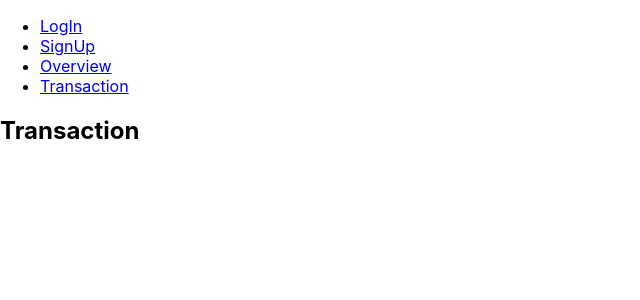
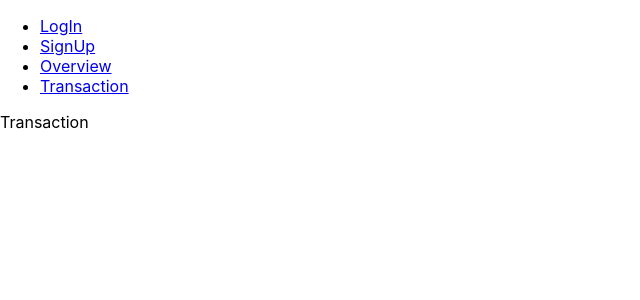
Before and after one commit to wonder13662/passbase-tech-challenge, a React (Create React App) app: page /transaction in a window 1280 px wide. Shown: the top 300 px of the page, without its empty margins (0-640 px from the left). Built offline with nearby package versions, Linux system fonts and the light colour scheme.

Commit message:
Add pages components

```diff
--- a/src/App.js
+++ b/src/App.js
@@ -1,22 +1,10 @@
 import React from "react";
+import LogIn from "./pages/LogIn";
+import SignUp from "./pages/SignUp";
+import Overview from "./pages/Overview";
+import Transaction from "./pages/Transaction";
 import "./App.css";
 import { BrowserRouter as Router, Route, Link } from "react-router-dom";
-
-function LogIn() {
-  return <h2>LogIn</h2>;
-}
-
-function SignUp() {
-  return <h2>SignUp</h2>;
-}
-
-function Overview() {
-  return <h2>Overview</h2>;
-}
-
-function Transaction() {
-  return <h2>Transaction</h2>;
-}
 
 function AppRouter() {
   return (
--- /dev/null
+++ b/src/pages/LogIn.js
@@ -0,0 +1,13 @@
+import React from "react";
+
+class LogIn extends React.Component {
+  constructor(props) {
+    super(props);
+  }
+
+  render() {
+    return <div>LogIn</div>;
+  }
+}
+
+export default LogIn;
--- /dev/null
+++ b/src/pages/Overview.js
@@ -0,0 +1,13 @@
+import React from "react";
+
+class Overview extends React.Component {
+  constructor(props) {
+    super(props);
+  }
+
+  render() {
+    return <div>Overview</div>;
+  }
+}
+
+export default Overview;
--- /dev/null
+++ b/src/pages/SignUp.js
@@ -0,0 +1,13 @@
+import React from "react";
+
+class SignUp extends React.Component {
+  constructor(props) {
+    super(props);
+  }
+
+  render() {
+    return <div>SignUp</div>;
+  }
+}
+
+export default SignUp;
--- /dev/null
+++ b/src/pages/Transaction.js
@@ -0,0 +1,13 @@
+import React from "react";
+
+class Transaction extends React.Component {
+  constructor(props) {
+    super(props);
+  }
+
+  render() {
+    return <div>Transaction</div>;
+  }
+}
+
+export default Transaction;
```
